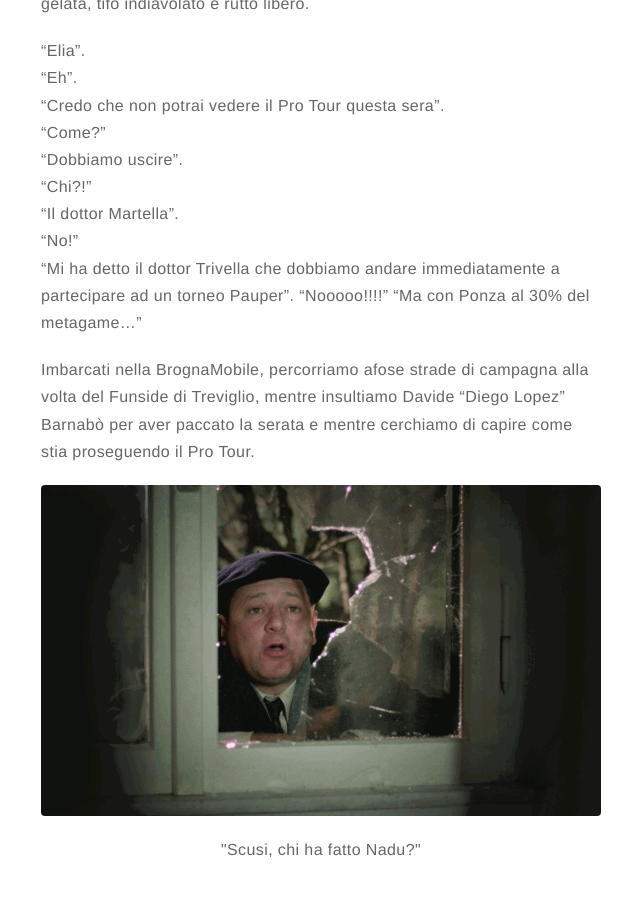
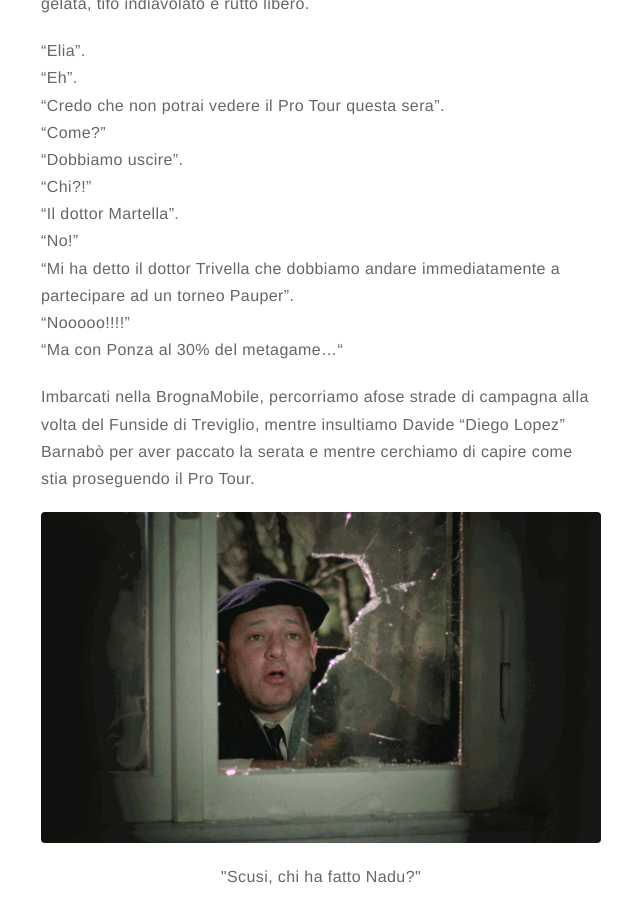
Before and after one commit to EliaTogni/EliaTogni.github.io, a Jekyll site: the page built from _posts/2024-06-28-Report_1_Tappa-Lega_Martesana_Road_to_Roma_2024.markdown, in a window 1280 px wide and 900 px high, scrolled down 1919 px. Shown: the whole window, without its empty margins (319-959 px from the left). Built offline with Jekyll 4.4.1, drawn with Linux system fonts in a browser that asks for light colours; nearby versions of some CDN libraries; comment, search, counter and statistics services are not loaded.

```diff
--- a/_posts/2024-06-28-Report_1_Tappa-Lega_Martesana_Road_to_Roma_2024.markdown
+++ b/_posts/2024-06-28-Report_1_Tappa-Lega_Martesana_Road_to_Roma_2024.markdown
@@ -64,9 +64,9 @@ In telecronaca diretta da Amsterdam: Dominguez - Depraz, valevole per la qualifi
 "Chi?!"<br />
 "Il dottor Martella".<br />
 "No!"<br />
-"Mi ha detto il dottor Trivella che dobbiamo andare immediatamente a partecipare ad un torneo Pauper".
-"Nooooo!!!!"
-"Ma con Ponza al 30% del metagame..."
+"Mi ha detto il dottor Trivella che dobbiamo andare immediatamente a partecipare ad un torneo Pauper".<br />
+"Nooooo!!!!"<br />
+"Ma con Ponza al 30% del metagame..."<br />
 
 Imbarcati nella BrognaMobile, percorriamo afose strade di campagna alla volta del Funside di Treviglio, mentre insultiamo Davide "Diego Lopez" Barnabò per aver paccato la serata e mentre cerchiamo di capire come stia proseguendo il Pro Tour.
 
```
